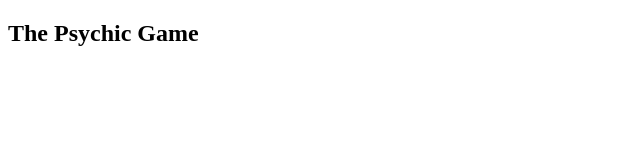
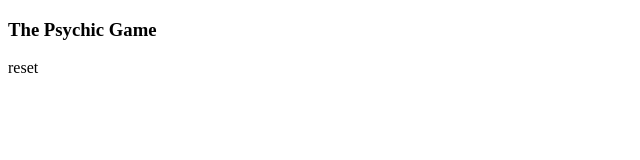
Before and after one commit to Dvp24/Psychic-Game, a plain HTML site: page index.html in a window 1280 px wide. Shown: the whole page, without its empty margins (0-640 px from the left). Drawn offline with Linux system fonts and the light colour scheme.

Commit message:
up to date 11

```diff
--- a/index.html
+++ b/index.html
@@ -1,14 +1,22 @@
 <!DOCTYPE html>
 <html lang="en">
+
 <head>
   <meta charset="UTF-8">
   <meta name="viewport" content="width=device-width, initial-scale=1.0">
   <meta http-equiv="X-UA-Compatible" content="ie=edge">
   <script src="assets/javascript/game_1.js"></script>
-
+  <!-- <link rel="stylesheet" href="/assets/css/style.css"> -->
+  <!-- <link rel="stylesheet" href="https://stackpath.bootstrapcdn.com/bootstrap/4.1.3/css/bootstrap.min.css">  -->
   <title>Document</title>
 </head>
 </body>
-  <h2>The Psychic Game</h2>
+  <nav class="navbar navbar-dark bg-danger">
+    <h3 class="text-light">The Psychic Game</h3>
+    <div class="nav-item justify-content-right">reset</div>
+  </nav>
+
+  </nav>
 </body>
+
 </html>
```
